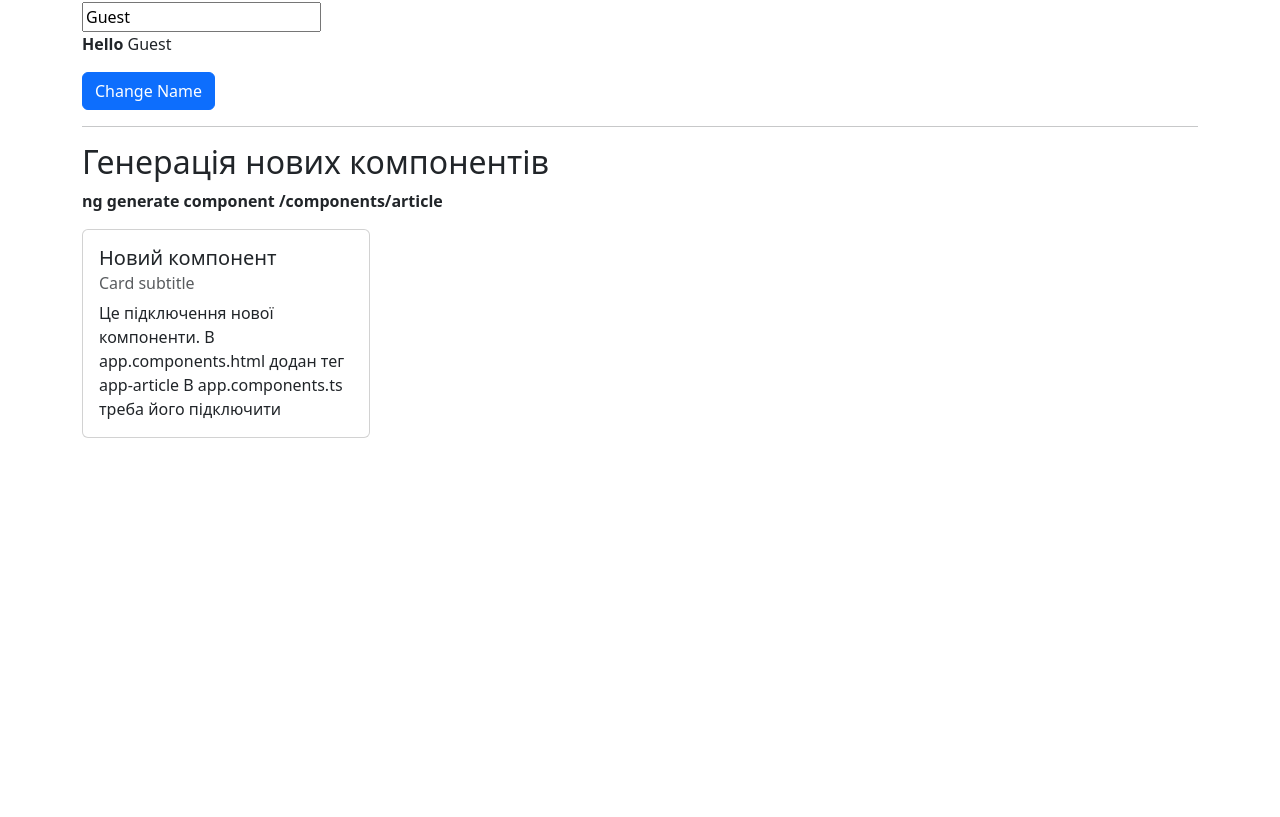
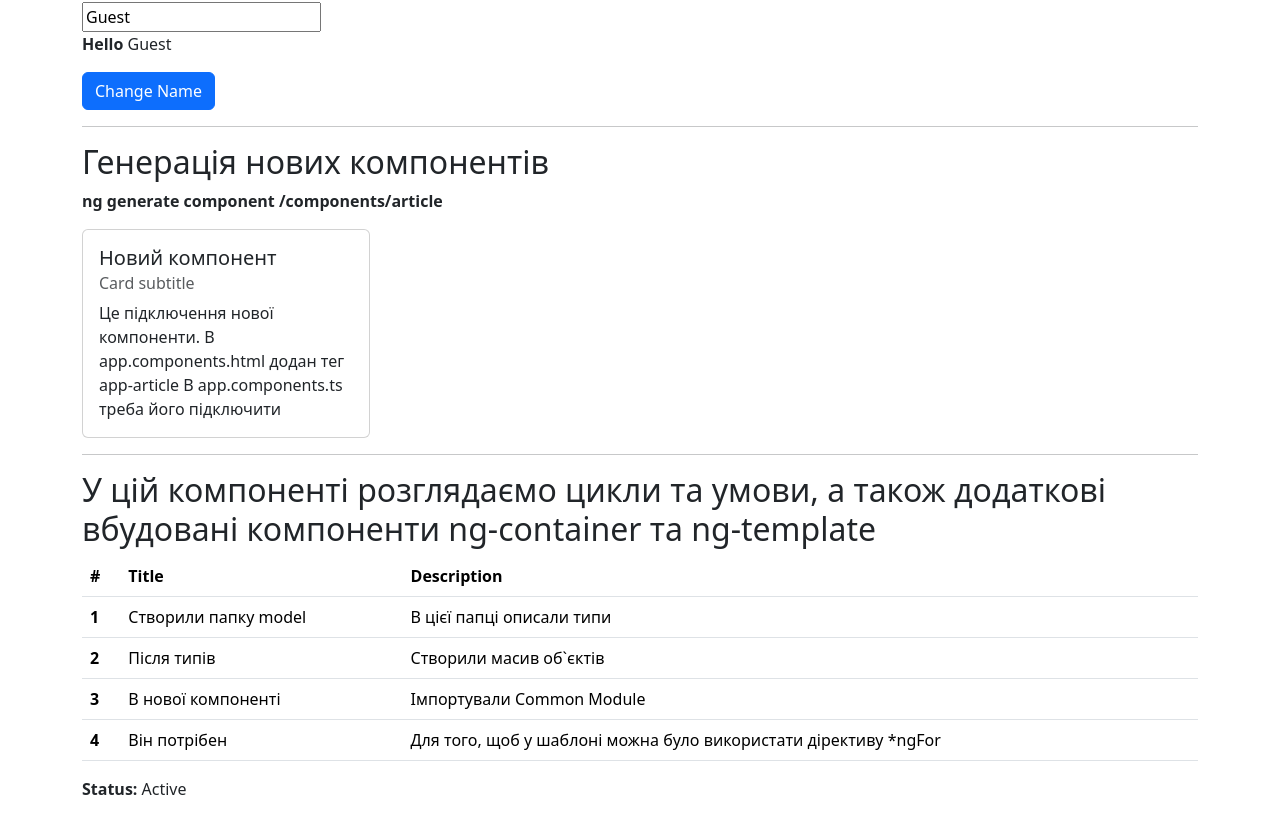
Before and after one commit to natapervomaisk88/ng_crm, an Angular app: page / in a window 1280 px wide. Shown: the part 1041-1858 px from the top of the page. Before the commit the page ends 1479 px from the top, so only its background shows below. Built offline with nearby package versions, Linux system fonts and the light colour scheme.

Commit message:
added loop, condition, ng-container and ng-template

```diff
--- a/src/app/app.component.html
+++ b/src/app/app.component.html
@@ -68,4 +68,6 @@
     </div>
   </div>
   <app-article></app-article>
+  <hr />
+  <app-table></app-table>
 </div>
--- a/src/app/app.component.ts
+++ b/src/app/app.component.ts
@@ -2,11 +2,12 @@ import { Component } from '@angular/core';
 import { FormsModule } from '@angular/forms';
 import { RouterOutlet } from '@angular/router';
 import { ArticleComponent } from './components/article/article.component';
+import { TableComponent } from './components/table/table.component';
 
 @Component({
   selector: 'app-root',
   standalone: true,
-  imports: [RouterOutlet, FormsModule, ArticleComponent],
+  imports: [RouterOutlet, FormsModule, ArticleComponent, TableComponent],
   templateUrl: './app.component.html',
   styleUrl: './app.component.scss',
 })
--- /dev/null
+++ b/src/app/components/table/table.component.html
@@ -0,0 +1,28 @@
+<h2>
+  У цій компоненті розглядаємо цикли та умови, а також додаткові вбудовані
+  компоненти ng-container та ng-template
+</h2>
+<table class="table">
+  <thead>
+    <tr>
+      <th scope="col">#</th>
+      <th scope="col">Title</th>
+      <th scope="col">Description</th>
+    </tr>
+  </thead>
+  <tbody>
+    <tr *ngFor="let el of articles">
+      <ng-container *ngIf="el.isShow">
+        <th scope="row">{{ el.id }}</th>
+        <td>{{ el.title }}</td>
+        <td>{{ el.description }}</td>
+      </ng-container>
+    </tr>
+  </tbody>
+</table>
+
+<p>
+  <b>Status: </b
+  ><span *ngIf="status === 'Active'; else inactive">{{ status }}</span>
+  <ng-template #inactive>Not Active</ng-template>
+</p>
--- /dev/null
+++ b/src/app/components/table/table.component.ts
@@ -0,0 +1,15 @@
+import { Component } from '@angular/core';
+import { Article, data } from '../../../model/articles.model';
+import { CommonModule } from '@angular/common';
+
+@Component({
+  selector: 'app-table',
+  standalone: true,
+  imports: [CommonModule],
+  templateUrl: './table.component.html',
+  styleUrl: './table.component.scss',
+})
+export class TableComponent {
+  articles: Array<Article> = data;
+  status: string = 'Active';
+}
--- /dev/null
+++ b/src/model/articles.model.ts
@@ -0,0 +1,40 @@
+export type Article = {
+  id: number;
+  title: string;
+  description: string;
+  isShow: boolean;
+};
+
+export let data: Array<Article> = [
+  {
+    id: 1,
+    title: 'Створили папку model',
+    description: 'В цієї папці описали типи',
+    isShow: true,
+  },
+  {
+    id: 2,
+    title: 'Після типів',
+    description: 'Створили масив об`єктів',
+    isShow: true,
+  },
+  {
+    id: 3,
+    title: 'В нової компоненті',
+    description: 'Імпортували Common Module',
+    isShow: true,
+  },
+  {
+    id: 4,
+    title: 'Він потрібен',
+    description:
+      'Для того, щоб у шаблоні можна було використати дірективу *ngFor',
+    isShow: true,
+  },
+  {
+    id: 4,
+    title: 'Сховаємо цей об`єкт',
+    description: 'Для того, щоб перевірити дірективу *ngIf',
+    isShow: false,
+  },
+];
```
Also changed, not shown: src/app/components/table/table.component.scss (added).
